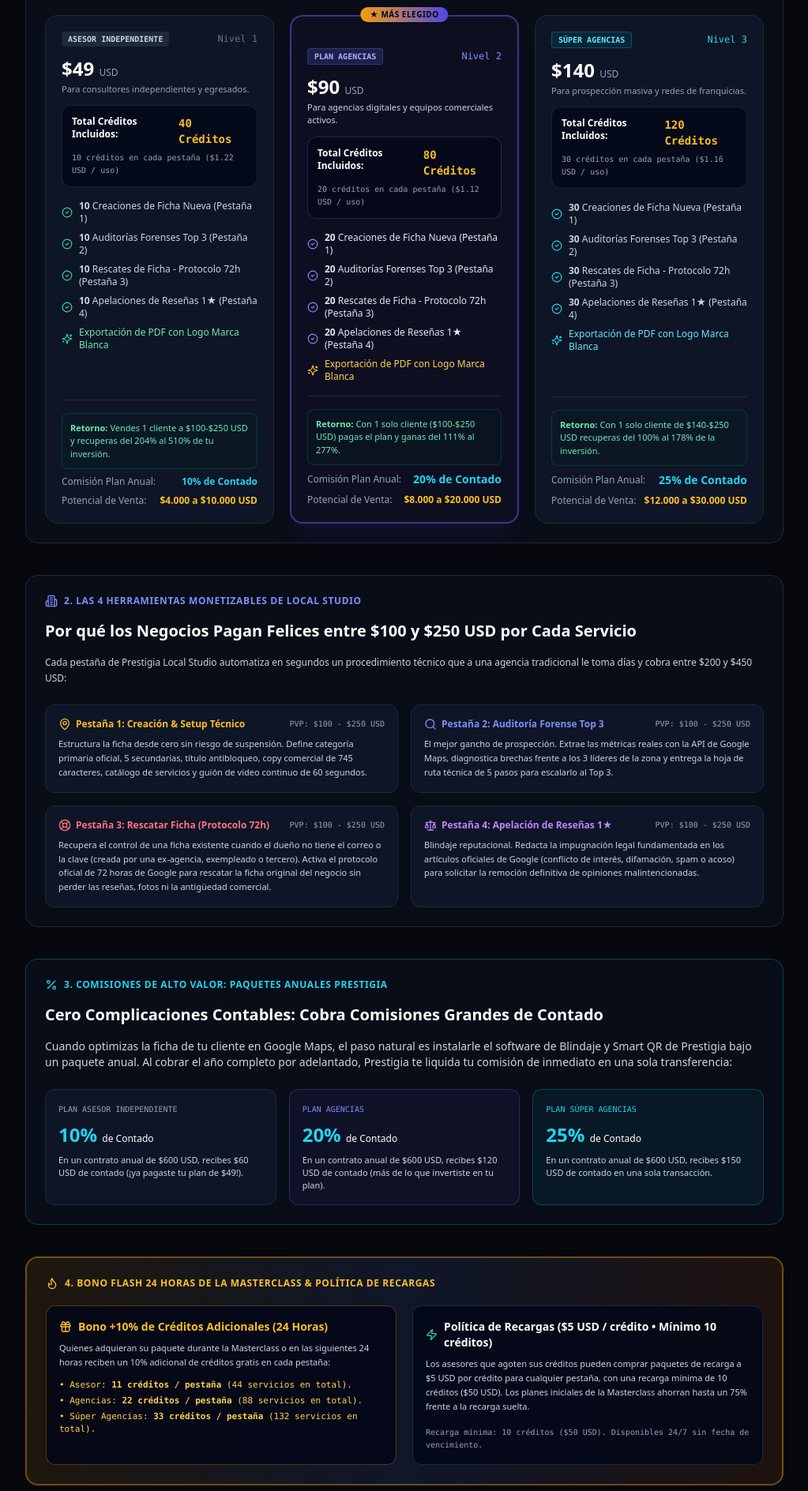
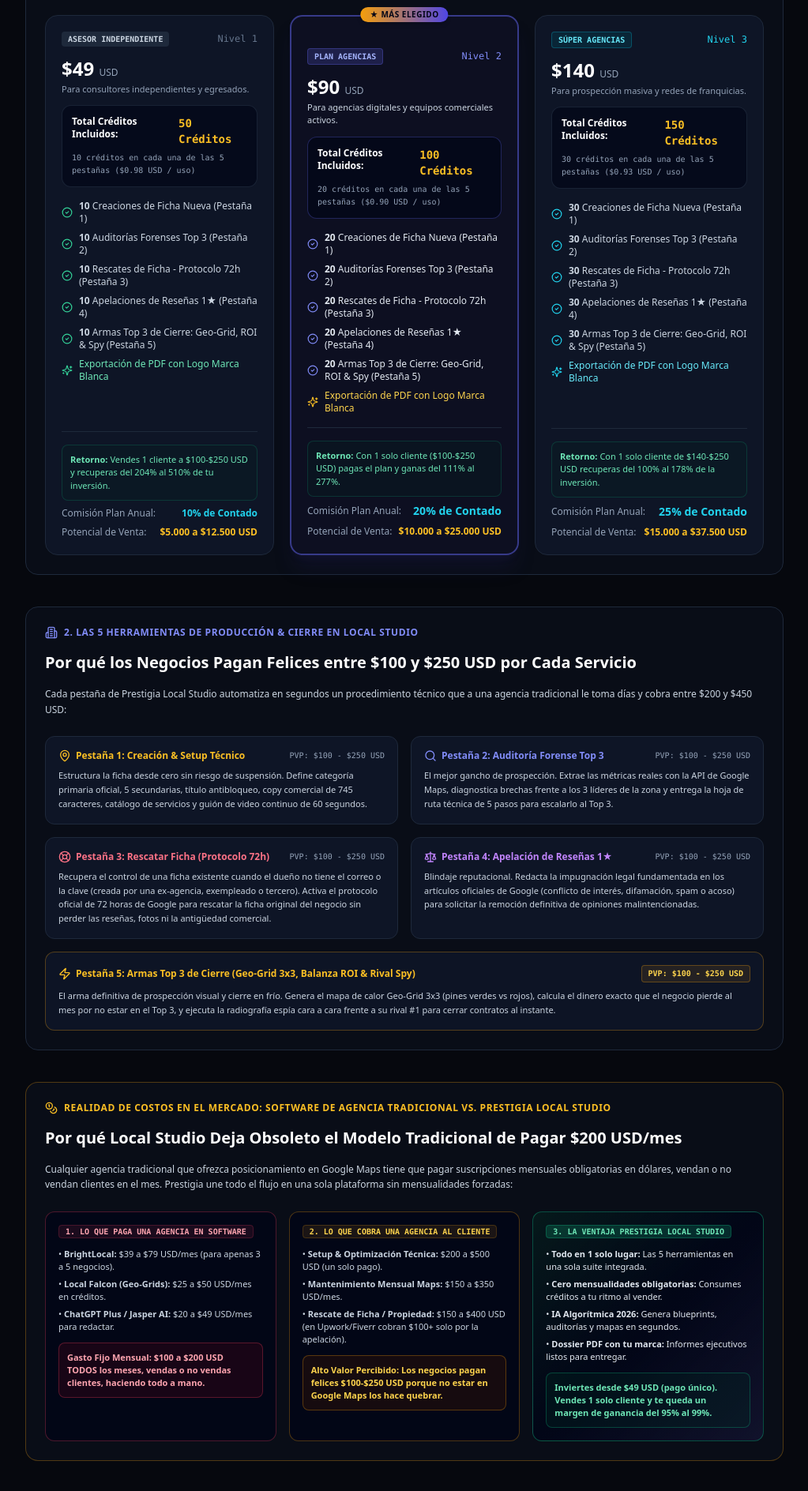
Before and after one commit to prestigia-spec/prestigia, a Next.js app: page /masterclass-planes in a window 1280 px wide. Shown: the part 880-2768 px from the top of the page at 79% size, without its empty margins (128-1151 px from the left). Built offline with nearby package versions, Linux system fonts and the light colour scheme.

Commit message:
feat(masterclass): implement Option A with 5 production engines, 50-100-150 credits, and market software cost reality comparison

```diff
--- a/src/app/masterclass-planes/page.tsx
+++ b/src/app/masterclass-planes/page.tsx
@@ -26,6 +26,7 @@ import {
   LifeBuoy,
   Scale,
   MessageCircle,
+  Coins,
 } from 'lucide-react';
 
 export default function MasterclassPlanesPage() {
@@ -255,8 +256,8 @@ export default function MasterclassPlanesPage() {
 
           <p className="text-xs text-slate-300">
             {isEn
-              ? 'Every plan grants full, unrestricted access to all 4 AI production engines and white-label PDF exports. Solo advisors operate with the exact same power as a top agency from day one; the only difference is the credit volume and commission tier.'
-              : 'Todos los planes otorgan acceso total e idéntico a las 4 herramientas de ingeniería de IA y a la exportación de informes en PDF con tu marca. El consultor independiente opera desde el día uno con el mismo poder de una agencia pro; la única diferencia es el volumen de créditos y la escala de comisiones.'}
+              ? 'Every plan grants full, unrestricted access to all 5 AI production engines and white-label PDF exports. Solo advisors operate with the exact same power as a top agency from day one; the only difference is the credit volume and commission tier.'
+              : 'Todos los planes otorgan acceso total e idéntico a las 5 herramientas de ingeniería de IA y a la exportación de informes en PDF con tu marca. El consultor independiente opera desde el día uno con el mismo poder de una agencia pro; la única diferencia es el volumen de créditos y la escala de comisiones.'}
           </p>
 
           {/* Pricing Grid */}
@@ -281,10 +282,10 @@ export default function MasterclassPlanesPage() {
                 <div className="p-3 rounded-xl bg-slate-950/70 border border-slate-800/80 space-y-1.5 text-xs">
                   <div className="flex justify-between font-bold text-white">
                     <span>{isEn ? 'Total Credits Included:' : 'Total Créditos Incluidos:'}</span>
-                    <span className="text-amber-400 font-mono text-sm">40 {isEn ? 'Credits' : 'Créditos'}</span>
+                    <span className="text-amber-400 font-mono text-sm">50 {isEn ? 'Credits' : 'Créditos'}</span>
                   </div>
                   <p className="text-[10px] text-slate-400 font-mono">
-                    10 {isEn ? 'credits per tab' : 'créditos en cada pestaña'} ($1.22 USD / {isEn ? 'use' : 'uso'})
+                    10 {isEn ? 'credits in each of the 5 tabs' : 'créditos en cada una de las 5 pestañas'} ($0.98 USD / {isEn ? 'use' : 'uso'})
                   </p>
                 </div>
 
@@ -305,6 +306,10 @@ export default function MasterclassPlanesPage() {
                     <CheckCircle2 className="w-3.5 h-3.5 text-emerald-400 shrink-0" />
                     <span><strong>10</strong> {isEn ? '1-Star Review Appeals (Tab 4)' : 'Apelaciones de Reseñas 1★ (Pestaña 4)'}</span>
                   </li>
+                  <li className="flex items-center gap-2">
+                    <CheckCircle2 className="w-3.5 h-3.5 text-emerald-400 shrink-0" />
+                    <span><strong>10</strong> {isEn ? 'Top 3 Closing Weapons: Geo-Grid, ROI & Spy (Tab 5)' : 'Armas Top 3 de Cierre: Geo-Grid, ROI & Spy (Pestaña 5)'}</span>
+                  </li>
                   <li className="flex items-center gap-2 text-emerald-300 font-medium">
                     <Sparkles className="w-3.5 h-3.5 text-emerald-400 shrink-0" />
                     <span>{isEn ? 'White Label PDF Dossier Exports' : 'Exportación de PDF con Logo Marca Blanca'}</span>
@@ -322,7 +327,7 @@ export default function MasterclassPlanesPage() {
                 </div>
                 <div className="flex justify-between items-center text-xs">
                   <span className="text-slate-400">{isEn ? 'Revenue Potential:' : 'Potencial de Venta:'}</span>
-                  <span className="text-amber-400 font-black">{isEn ? '$4,000 to $10,000 USD' : '$4.000 a $10.000 USD'}</span>
+                  <span className="text-amber-400 font-black">{isEn ? '$5,000 to $12,500 USD' : '$5.000 a $12.500 USD'}</span>
                 </div>
               </div>
             </div>
@@ -350,10 +355,10 @@ export default function MasterclassPlanesPage() {
                 <div className="p-3 rounded-xl bg-slate-950/70 border border-indigo-500/30 space-y-1.5 text-xs">
                   <div className="flex justify-between font-bold text-white">
                     <span>{isEn ? 'Total Credits Included:' : 'Total Créditos Incluidos:'}</span>
-                    <span className="text-amber-400 font-mono text-sm">80 {isEn ? 'Credits' : 'Créditos'}</span>
+                    <span className="text-amber-400 font-mono text-sm">100 {isEn ? 'Credits' : 'Créditos'}</span>
                   </div>
                   <p className="text-[10px] text-slate-400 font-mono">
-                    20 {isEn ? 'credits per tab' : 'créditos en cada pestaña'} ($1.12 USD / {isEn ? 'use' : 'uso'})
+                    20 {isEn ? 'credits in each of the 5 tabs' : 'créditos en cada una de las 5 pestañas'} ($0.90 USD / {isEn ? 'use' : 'uso'})
                   </p>
                 </div>
 
@@ -374,6 +379,10 @@ export default function MasterclassPlanesPage() {
                     <CheckCircle2 className="w-3.5 h-3.5 text-indigo-400 shrink-0" />
                     <span><strong>20</strong> {isEn ? '1-Star Review Appeals (Tab 4)' : 'Apelaciones de Reseñas 1★ (Pestaña 4)'}</span>
                   </li>
+                  <li className="flex items-center gap-2">
+                    <CheckCircle2 className="w-3.5 h-3.5 text-indigo-400 shrink-0" />
+                    <span><strong>20</strong> {isEn ? 'Top 3 Closing Weapons: Geo-Grid, ROI & Spy (Tab 5)' : 'Armas Top 3 de Cierre: Geo-Grid, ROI & Spy (Pestaña 5)'}</span>
+                  </li>
                   <li className="flex items-center gap-2 text-amber-300 font-medium">
                     <Sparkles className="w-3.5 h-3.5 text-amber-400 shrink-0" />
                     <span>{isEn ? 'White Label PDF Dossier Exports' : 'Exportación de PDF con Logo Marca Blanca'}</span>
@@ -391,7 +400,7 @@ export default function MasterclassPlanesPage() {
                 </div>
                 <div className="flex justify-between items-center text-xs">
                   <span className="text-slate-400">{isEn ? 'Revenue Potential:' : 'Potencial de Venta:'}</span>
-                  <span className="text-amber-400 font-black">{isEn ? '$8,000 to $20,000 USD' : '$8.000 a $20.000 USD'}</span>
+                  <span className="text-amber-400 font-black">{isEn ? '$10,000 to $25,000 USD' : '$10.000 a $25.000 USD'}</span>
                 </div>
               </div>
             </div>
@@ -415,10 +424,10 @@ export default function MasterclassPlanesPage() {
                 <div className="p-3 rounded-xl bg-slate-950/70 border border-slate-800/80 space-y-1.5 text-xs">
                   <div className="flex justify-between font-bold text-white">
                     <span>{isEn ? 'Total Credits Included:' : 'Total Créditos Incluidos:'}</span>
-                    <span className="text-amber-400 font-mono text-sm">120 {isEn ? 'Credits' : 'Créditos'}</span>
+                    <span className="text-amber-400 font-mono text-sm">150 {isEn ? 'Credits' : 'Créditos'}</span>
                   </div>
                   <p className="text-[10px] text-slate-400 font-mono">
-                    30 {isEn ? 'credits per tab' : 'créditos en cada pestaña'} ($1.16 USD / {isEn ? 'use' : 'uso'})
+                    30 {isEn ? 'credits in each of the 5 tabs' : 'créditos en cada una de las 5 pestañas'} ($0.93 USD / {isEn ? 'use' : 'uso'})
                   </p>
                 </div>
 
@@ -439,6 +448,10 @@ export default function MasterclassPlanesPage() {
                     <CheckCircle2 className="w-3.5 h-3.5 text-cyan-400 shrink-0" />
                     <span><strong>30</strong> {isEn ? '1-Star Review Appeals (Tab 4)' : 'Apelaciones de Reseñas 1★ (Pestaña 4)'}</span>
                   </li>
+                  <li className="flex items-center gap-2">
+                    <CheckCircle2 className="w-3.5 h-3.5 text-cyan-400 shrink-0" />
+                    <span><strong>30</strong> {isEn ? 'Top 3 Closing Weapons: Geo-Grid, ROI & Spy (Tab 5)' : 'Armas Top 3 de Cierre: Geo-Grid, ROI & Spy (Pestaña 5)'}</span>
+                  </li>
                   <li className="flex items-center gap-2 text-cyan-300 font-medium">
                     <Sparkles className="w-3.5 h-3.5 text-cyan-400 shrink-0" />
                     <span>{isEn ? 'White Label PDF Dossier Exports' : 'Exportación de PDF con Logo Marca Blanca'}</span>
@@ -456,7 +469,7 @@ export default function MasterclassPlanesPage() {
                 </div>
                 <div className="flex justify-between items-center text-xs">
                   <span className="text-slate-400">{isEn ? 'Revenue Potential:' : 'Potencial de Venta:'}</span>
-                  <span className="text-amber-400 font-black">{isEn ? '$12,000 to $30,000 USD' : '$12.000 a $30.000 USD'}</span>
+                  <span className="text-amber-400 font-black">{isEn ? '$15,000 to $37,500 USD' : '$15.000 a $37.500 USD'}</span>
                 </div>
               </div>
             </div>
@@ -464,11 +477,11 @@ export default function MasterclassPlanesPage() {
           </div>
         </section>
 
-        {/* SECTION 2: THE 4 OPERATIONAL PRODUCTION TABS */}
+        {/* SECTION 2: THE 5 OPERATIONAL PRODUCTION TABS */}
         <section className="space-y-4 print-card p-6 rounded-2xl bg-[#090D17] border border-slate-800 page-break-before">
           <div className="flex items-center gap-2 text-indigo-400 font-bold text-xs uppercase tracking-wider">
             <Building2 className="w-4 h-4" />
-            <span>{isEn ? '2. The 4 Monetizable Engines in Local Studio' : '2. Las 4 Herramientas Monetizables de Local Studio'}</span>
+            <span>{isEn ? '2. The 5 Monetizable & High-Closing Engines in Local Studio' : '2. Las 5 Herramientas de Producción & Cierre en Local Studio'}</span>
           </div>
           <h3 className="text-lg sm:text-xl font-black text-white">
             {isEn
@@ -544,6 +557,88 @@ export default function MasterclassPlanesPage() {
                   ? 'Algorithmic defense against fake, defamatory, or competitor attack reviews. Generates legal policy violation reports directly mapped to Google Content Policies.'
                   : 'Blindaje reputacional. Redacta la impugnación legal fundamentada en los artículos oficiales de Google (conflicto de interés, difamación, spam o acoso) para solicitar la remoción definitiva de opiniones malintencionadas.'}
               </p>
+            </div>
+
+            {/* Engine 5: ARMAS TOP 3 */}
+            <div className="p-4 rounded-xl bg-slate-900/80 border border-amber-500/30 space-y-2 sm:col-span-2">
+              <div className="flex items-center justify-between">
+                <span className="text-amber-400 font-bold flex items-center gap-1.5">
+                  <Zap className="w-4 h-4 text-amber-400" />
+                  <span>{isEn ? 'Tab 5: Top 3 Sales Arsenal (3x3 Geo-Grid, ROI Balance & Rival Spy)' : 'Pestaña 5: Armas Top 3 de Cierre (Geo-Grid 3x3, Balanza ROI & Rival Spy)'}</span>
+                </span>
+                <span className="text-[10px] font-mono text-amber-300 font-bold bg-amber-500/10 px-2 py-0.5 rounded border border-amber-500/30">{isEn ? 'RRP: $100 - $250 USD' : 'PVP: $100 - $250 USD'}</span>
+              </div>
+              <p className="text-slate-300 text-[11px] leading-relaxed">
+                {isEn
+                  ? 'The ultimate visual closing weapon. Generates real-time 3x3 Geo-Grid heatmaps (green vs. red ranking pins), calculates exact monthly revenue lost from being outside the Top 3, and conducts live competitor espionage (reviews, age, and keyword gaps) to close clients on the spot.'
+                  : 'El arma definitiva de prospección visual y cierre en frío. Genera el mapa de calor Geo-Grid 3x3 (pines verdes vs rojos), calcula el dinero exacto que el negocio pierde al mes por no estar en el Top 3, y ejecuta la radiografía espía cara a cara frente a su rival #1 para cerrar contratos al instante.'}
+              </p>
+            </div>
+          </div>
+        </section>
+
+        {/* MARKET COST REALITY COMPARISON */}
+        <section className="space-y-4 print-card p-6 rounded-2xl bg-[#090D17] border border-amber-500/30">
+          <div className="flex items-center gap-2 text-amber-400 font-bold text-xs uppercase tracking-wider">
+            <Coins className="w-4 h-4 text-amber-400" />
+            <span>{isEn ? 'Market Cost Reality: Traditional Agency Software vs. Prestigia Local Studio' : 'Realidad de Costos en el Mercado: Software de Agencia Tradicional vs. Prestigia Local Studio'}</span>
+          </div>
+          <h3 className="text-lg sm:text-xl font-black text-white">
+            {isEn
+              ? 'Why Local Studio Destroys the Fragmented $200/Mo Agency Software Model'
+              : 'Por qué Local Studio Deja Obsoleto el Modelo Tradicional de Pagar $200 USD/mes'}
+          </h3>
+          <p className="text-xs text-slate-300 leading-relaxed">
+            {isEn
+              ? 'Traditional marketing agencies are forced to pay multiple expensive monthly subscriptions in USD, even if they have zero clients in a given month. Prestigia unites everything into one single operational engine with no mandatory monthly fees:'
+              : 'Cualquier agencia tradicional que ofrezca posicionamiento en Google Maps tiene que pagar suscripciones mensuales obligatorias en dólares, vendan o no vendan clientes en el mes. Prestigia une todo el flujo en una sola plataforma sin mensualidades forzadas:'}
+          </p>
+
+          <div className="grid grid-cols-1 md:grid-cols-3 gap-4 pt-2 text-xs">
+            {/* Box 1: What Agencies Pay */}
+            <div className="p-4 rounded-xl bg-slate-950/80 border border-rose-500/30 space-y-3">
+              <span className="text-[10px] font-mono uppercase px-2 py-0.5 rounded bg-rose-500/10 text-rose-300 font-bold border border-rose-500/20">
+                {isEn ? '1. Software Costs for Traditional Agencies' : '1. Lo que Paga una Agencia en Software'}
+              </span>
+              <ul className="space-y-1.5 text-slate-300 text-[11px]">
+                <li>• <strong>BrightLocal:</strong> $39 a $79 USD/mes (para apenas 3 a 5 negocios).</li>
+                <li>• <strong>Local Falcon (Geo-Grids):</strong> $25 a $50 USD/mes en créditos.</li>
+                <li>• <strong>ChatGPT Plus / Jasper AI:</strong> $20 a $49 USD/mes para redactar.</li>
+              </ul>
+              <div className="p-2.5 rounded-lg bg-rose-950/30 border border-rose-500/30 text-[11px] text-rose-300 font-semibold">
+                {isEn ? 'Total Fixed Monthly Cost: $100 to $200 USD EVERY MONTH, whether they sell or not, doing manual work.' : 'Gasto Fijo Mensual: $100 a $200 USD TODOS los meses, vendas o no vendas clientes, haciendo todo a mano.'}
+              </div>
+            </div>
+
+            {/* Box 2: What Agencies Charge Clients */}
+            <div className="p-4 rounded-xl bg-slate-950/80 border border-amber-500/30 space-y-3">
+              <span className="text-[10px] font-mono uppercase px-2 py-0.5 rounded bg-amber-500/10 text-amber-300 font-bold border border-amber-500/20">
+                {isEn ? '2. Market Rates Charged to End Clients' : '2. Lo que Cobra una Agencia al Cliente'}
+              </span>
+              <ul className="space-y-1.5 text-slate-300 text-[11px]">
+                <li>• <strong>Setup & Optimización Técnica:</strong> $200 a $500 USD (un solo pago).</li>
+                <li>• <strong>Mantenimiento Mensual Maps:</strong> $150 a $350 USD/mes.</li>
+                <li>• <strong>Rescate de Ficha / Propiedad:</strong> $150 a $400 USD (en Upwork/Fiverr cobran $100+ solo por la apelación).</li>
+              </ul>
+              <div className="p-2.5 rounded-lg bg-amber-950/30 border border-amber-500/30 text-[11px] text-amber-300 font-semibold">
+                {isEn ? 'High Perceived Value: Businesses happily pay $100–$250 USD per service because losing Google Maps kills their sales.' : 'Alto Valor Percibido: Los negocios pagan felices $100-$250 USD porque no estar en Google Maps los hace quebrar.'}
+              </div>
+            </div>
+
+            {/* Box 3: The Prestigia Advantage */}
+            <div className="p-4 rounded-xl bg-gradient-to-br from-emerald-950/40 via-slate-950 to-indigo-950/40 border border-emerald-500/40 space-y-3">
+              <span className="text-[10px] font-mono uppercase px-2 py-0.5 rounded bg-emerald-500/20 text-emerald-300 font-bold border border-emerald-500/30">
+                {isEn ? '3. The Prestigia Local Studio Advantage' : '3. La Ventaja Prestigia Local Studio'}
+              </span>
+              <ul className="space-y-1.5 text-slate-200 text-[11px]">
+                <li>• <strong>Todo en 1 solo lugar:</strong> Las 5 herramientas en una sola suite integrada.</li>
+                <li>• <strong>Cero mensualidades obligatorias:</strong> Consumes créditos a tu ritmo al vender.</li>
+                <li>• <strong>IA Algorítmica 2026:</strong> Genera blueprints, auditorías y mapas en segundos.</li>
+                <li>• <strong>Dossier PDF con tu marca:</strong> Informes ejecutivos listos para entregar.</li>
+              </ul>
+              <div className="p-2.5 rounded-lg bg-emerald-950/30 border border-emerald-500/30 text-[11px] text-emerald-300 font-semibold">
+                {isEn ? 'Invest from $49 USD (one-time). Sell 1 single client and pocket a 95% to 99% profit margin.' : 'Inviertes desde $49 USD (pago único). Vendes 1 solo cliente y te queda un margen de ganancia del 95% al 99%.'}
+              </div>
             </div>
           </div>
         </section>
@@ -624,9 +719,9 @@ export default function MasterclassPlanesPage() {
                   : 'Quienes adquieran su paquete durante la Masterclass o en las siguientes 24 horas reciben un 10% adicional de créditos gratis en cada pestaña:'}
               </p>
               <ul className="space-y-1 font-mono text-[11px] text-amber-300 pt-1">
-                <li>• {isEn ? 'Independent Advisor:' : 'Asesor:'} <strong>{isEn ? '11 credits / tab' : '11 créditos / pestaña'}</strong> {isEn ? '(44 total services).' : '(44 servicios en total).'}</li>
-                <li>• {isEn ? 'Agencies:' : 'Agencias:'} <strong>{isEn ? '22 credits / tab' : '22 créditos / pestaña'}</strong> {isEn ? '(88 total services).' : '(88 servicios en total).'}</li>
-                <li>• {isEn ? 'Super Agencies:' : 'Súper Agencias:'} <strong>{isEn ? '33 credits / tab' : '33 créditos / pestaña'}</strong> {isEn ? '(132 total services).' : '(132 servicios en total).'}</li>
+                <li>• {isEn ? 'Independent Advisor:' : 'Asesor:'} <strong>{isEn ? '11 credits / tab' : '11 créditos / pestaña'}</strong> {isEn ? '(55 total services across 5 tabs).' : '(55 servicios en total en las 5 pestañas).'}</li>
+                <li>• {isEn ? 'Agencies:' : 'Agencias:'} <strong>{isEn ? '22 credits / tab' : '22 créditos / pestaña'}</strong> {isEn ? '(110 total services across 5 tabs).' : '(110 servicios en total en las 5 pestañas).'}</li>
+                <li>• {isEn ? 'Super Agencies:' : 'Súper Agencias:'} <strong>{isEn ? '33 credits / tab' : '33 créditos / pestaña'}</strong> {isEn ? '(165 total services across 5 tabs).' : '(165 servicios en total en las 5 pestañas).'}</li>
               </ul>
             </div>
 
```
